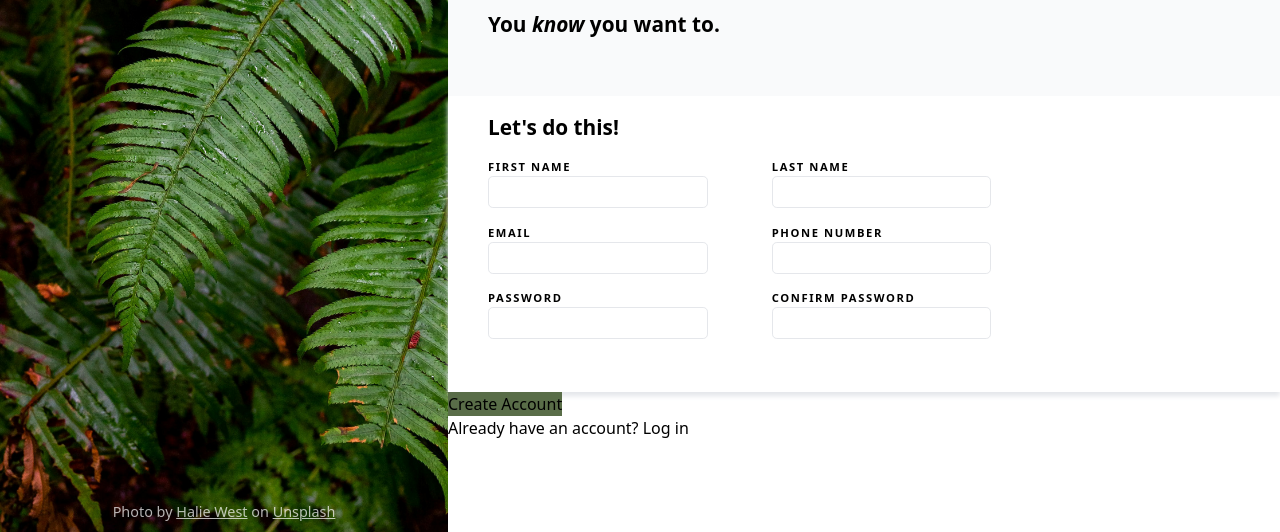
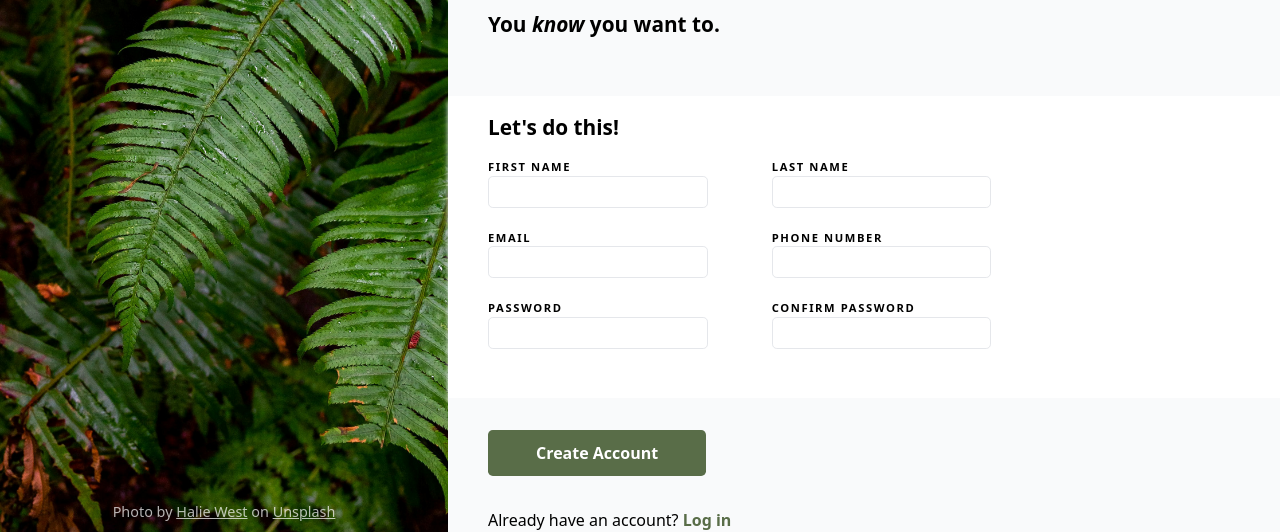
Before and after one commit to dmytroivanchuk/odin-sign-up-form, a plain HTML site: page index.html in a window 1280 px wide. Shown: the part 268-800 px from the top of the page. Drawn offline with Linux system fonts and the light colour scheme.

Commit message:
feat: implement authentication page element
The required provided design includes authentication element with form
submit button and alternative sign in method link.

```diff
--- a/style.css
+++ b/style.css
@@ -76,8 +76,8 @@ main {
 #form {
   display: flex;
   flex-direction: column;
-  padding: 1rem 2.5rem 3rem;
-  height: 37%;
+  padding: 1rem 2.5rem 2rem;
+  height: 20rem;
   box-shadow: 0rem 0.3rem 0.3rem #e5e7eb;
 
   & > p {
@@ -87,8 +87,8 @@ main {
   }
 
   & fieldset {
+    height: 100%;
     flex: 1;
-    height: max-content;
     display: flex;
     flex-wrap: wrap;
     justify-content: space-between;
@@ -136,6 +136,22 @@ main {
   }
 }
 
-button {
-  background-color: #596d48;
+.authentication {
+  flex: 1;
+  background-color: #f9fafb;
+  padding: 2rem 2.5rem 0;
+
+  & button {
+    background-color: #596d48;
+    color: white;
+    padding: 0.7rem 3rem;
+    font-weight: 600;
+    border-radius: 0.3rem;
+    margin-bottom: 2rem;
+  }
+
+  & a {
+    color: #596d48;
+    font-weight: 600;
+  }
 }
```
Also changed, not shown: script.js (+0 -8 lines).
